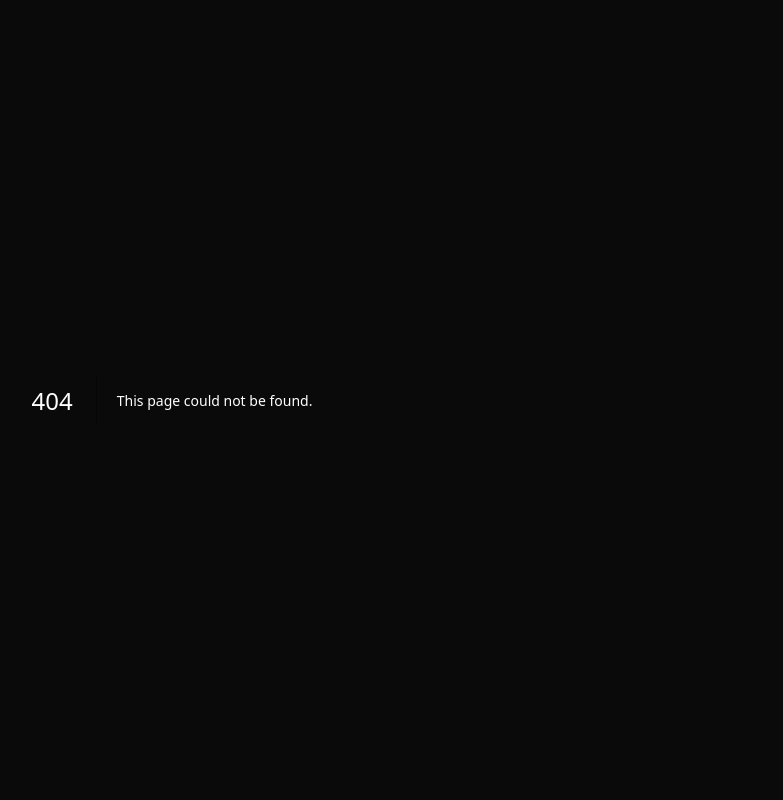
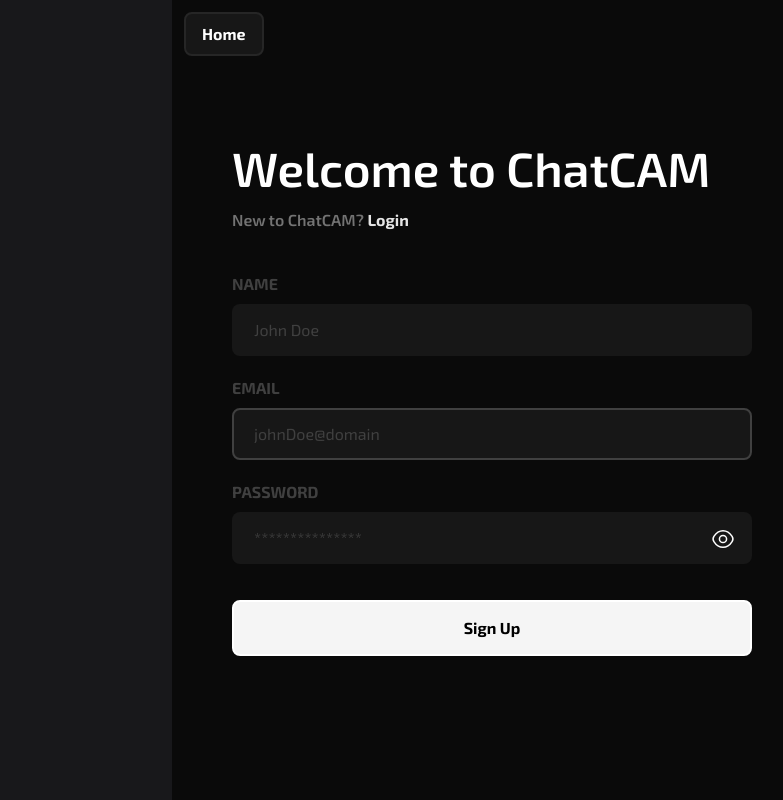
Before and after one commit to arshGoyalDev/video-conferencing-app, a Next.js app: page /sign-up in a window 1280 px wide. Before the commit this address had no page. Shown: the whole page, without its empty margins (468-1251 px from the left). Built offline with nearby package versions, Linux system fonts and the light colour scheme.

Commit message:
add: sign up page

```diff
--- a/app/globals.css
+++ b/app/globals.css
@@ -1,3 +1,19 @@
 @tailwind base;
 @tailwind components;
 @tailwind utilities;
+
+/*******************/
+/* resets */
+/*******************/
+
+input:focus,
+input:active,
+textarea:focus,
+textarea:active {
+  @apply outline-none border-neutral-700;
+}
+
+button:focus,
+button:active {
+  @apply outline-none;
+}
--- a/app/page.tsx
+++ b/app/page.tsx
@@ -3,7 +3,7 @@ import Link from "next/link";
 const Home = () => {
   return (
     <main className="flex flex-col h-screen">
-      <header className="w-[90vw] lg:w-[75vw] flex items-center justify-between py-4 px-6 mt-6 lg:mt-10 mx-auto bg-neutral-900 bg-opacity-50 border-2 border-zinc-800 rounded-lg">
+      <header className="w-[90vw] lg:w-[75vw] flex items-center justify-between py-4 px-6 mt-6 lg:mt-10 mx-auto bg-neutral-900 bg-opacity-50 border-2 border-neutral-800 rounded-lg">
         <h2 className="text-xl font-bold">ChatCAM</h2>
 
         <nav className="flex items-center gap-2 ">
--- /dev/null
+++ b/app/sign-up/page.tsx
@@ -0,0 +1,71 @@
+"use client";
+
+import { Input, PasswordInput } from "@/components/inputs";
+import Link from "next/link";
+import { useState } from "react";
+
+const SignUpPage = () => {
+  const [name, setName] = useState("");
+  const [email, setEmail] = useState("");
+  const [password, setPassword] = useState("");
+  const [errorName, setErrorName] = useState("");
+  const [errorEmail, setErrorEmail] = useState("");
+  const [errorPassword, setErrorPassword] = useState("");
+
+  return (
+    <main className="h-screen grid xl:grid-cols-2 select-none">
+      <section className="hidden xl:block h-screen bg-zinc-900"></section>
+      <div className="relative h-screen flex flex-col justify-center items-center py-10 px-10">
+        <Link
+          href={"/"}
+          className="absolute top-3 left-3 font-bold py-2 px-4 text-white bg-neutral-900 hover:bg-opacity-30 border-2 border-neutral-800 rounded-lg transition-all duration-300"
+        >
+          Home
+        </Link>
+
+        <div className="grid gap-4 w-full max-w-[520px]">
+          <h1 className="text-5xl font-semibold">Welcome to ChatCAM</h1>
+          <p className="text-neutral-500 font-semibold">
+            New to ChatCAM?{" "}
+            <Link href="/login" className="text-neutral-200 font-bold">
+              Login
+            </Link>
+          </p>
+        </div>
+        <form
+          className="mt-10 w-full max-w-[520px]"
+          onSubmit={(e) => {
+            e.preventDefault();
+            // handleSignUp();
+          }}
+        >
+          <div className="flex flex-col gap-5 items-start">
+            <Input
+              value={name}
+              setValue={setName}
+              error={errorName}
+              type="name"
+            />
+            <Input
+              value={email}
+              setValue={setEmail}
+              error={errorEmail}
+              type="email"
+            />
+
+            <PasswordInput
+              password={password}
+              setPassword={setPassword}
+              errorPassword={errorPassword}
+            />
+
+            <button className="font-bold mt-4 w-full py-[14px] text-black hover:text-white bg-neutral-100 hover:bg-opacity-10 border-2 border-white hover:border-neutral-700 rounded-lg transition-all duration-300">
+              Sign Up
+            </button>
+          </div>
+        </form>
+      </div>
+    </main>
+  );
+};
+export default SignUpPage;
--- /dev/null
+++ b/components/inputs/Input.tsx
@@ -0,0 +1,35 @@
+import { Dispatch, SetStateAction } from "react";
+
+const Input = ({
+  value,
+  setValue,
+  error,
+  type,
+}: {
+  value: string;
+  setValue: Dispatch<SetStateAction<string>>;
+  error?: string;
+  type: string;
+}) => {
+  return (
+    <div className="w-full flex flex-col gap-2">
+      <h2 className="text-neutral-700 uppercase font-bold">{type}</h2>
+      <input
+        type="text"
+        name={type}
+        id={type}
+        value={value}
+        autoComplete="off"
+        autoFocus={true}
+        onChange={(e) => setValue(e.target.value)}
+        placeholder={type === "name" ? "John Doe" : "johnDoe@domain"}
+        className={` w-full py-3 px-5 bg-neutral-900 rounded-lg placeholder:text-neutral-700 border-2 border-transparent`}
+      />
+      {error && (
+        <>{error !== "" && <p className="text-red-500 mt-3">{error}</p>}</>
+      )}
+    </div>
+  );
+};
+
+export default Input;
--- /dev/null
+++ b/components/inputs/PasswordInput.tsx
@@ -0,0 +1,70 @@
+"use client";
+
+import { Dispatch, SetStateAction } from "react";
+
+import { useState } from "react";
+
+const PasswordInput = ({
+  password,
+  setPassword,
+  errorPassword,
+}: {
+  password: string;
+  setPassword: Dispatch<SetStateAction<string>>;
+  errorPassword: string;
+}) => {
+  const [viewPassword, setViewPassword] = useState(false);
+
+  return (
+    <div className="relative w-full flex flex-col gap-2">
+      <h2 className="text-neutral-700 uppercase font-bold">password</h2>
+
+      <input
+        type={viewPassword ? "text" : "password"}
+        name="password"
+        id="password"
+        value={password}
+        autoComplete="off"
+        onChange={(e) => setPassword(e.target.value)}
+        placeholder="***************"
+        className={` w-full py-3 px-5 bg-neutral-900 border-2 border-transparent rounded-lg placeholder:text-neutral-700`}
+      />
+
+      {errorPassword && <p className="text-red-500 mt-3">{errorPassword}</p>}
+
+      <button
+        className={`password-toggle ${
+          viewPassword && "view"
+        } absolute bottom-3 right-4 stroke-white focus:outline-0 border-[1px] border-transparent focus:border-white rounded-lg`}
+        onClick={(e) => {
+          e.preventDefault();
+          // eslint-disable-next-line @typescript-eslint/no-unused-expressions
+          viewPassword ? setViewPassword(false) : setViewPassword(true);
+        }}
+      >
+        <svg
+          width="24"
+          height="24"
+          viewBox="0 0 24 24"
+          fill="none"
+          xmlns="http://www.w3.org/2000/svg"
+        >
+          <path
+            d="M15.58 12C15.58 13.98 13.98 15.58 12 15.58C10.02 15.58 8.42004 13.98 8.42004 12C8.42004 10.02 10.02 8.42004 12 8.42004C13.98 8.42004 15.58 10.02 15.58 12Z"
+            strokeWidth="1.5"
+            strokeLinecap="round"
+            strokeLinejoin="round"
+          />
+          <path
+            d="M12 20.27C15.53 20.27 18.82 18.19 21.11 14.59C22.01 13.18 22.01 10.81 21.11 9.39997C18.82 5.79997 15.53 3.71997 12 3.71997C8.46997 3.71997 5.17997 5.79997 2.88997 9.39997C1.98997 10.81 1.98997 13.18 2.88997 14.59C5.17997 18.19 8.46997 20.27 12 20.27Z"
+            strokeWidth="1.5"
+            strokeLinecap="round"
+            strokeLinejoin="round"
+          />
+        </svg>
+      </button>
+    </div>
+  );
+};
+
+export default PasswordInput;
--- /dev/null
+++ b/components/inputs/index.ts
@@ -0,0 +1,4 @@
+import Input from "./Input";
+import PasswordInput from "./PasswordInput";
+
+export { Input, PasswordInput };
```
Also changed, not shown: 1 other file (tests, documents, lock files or other folders).
